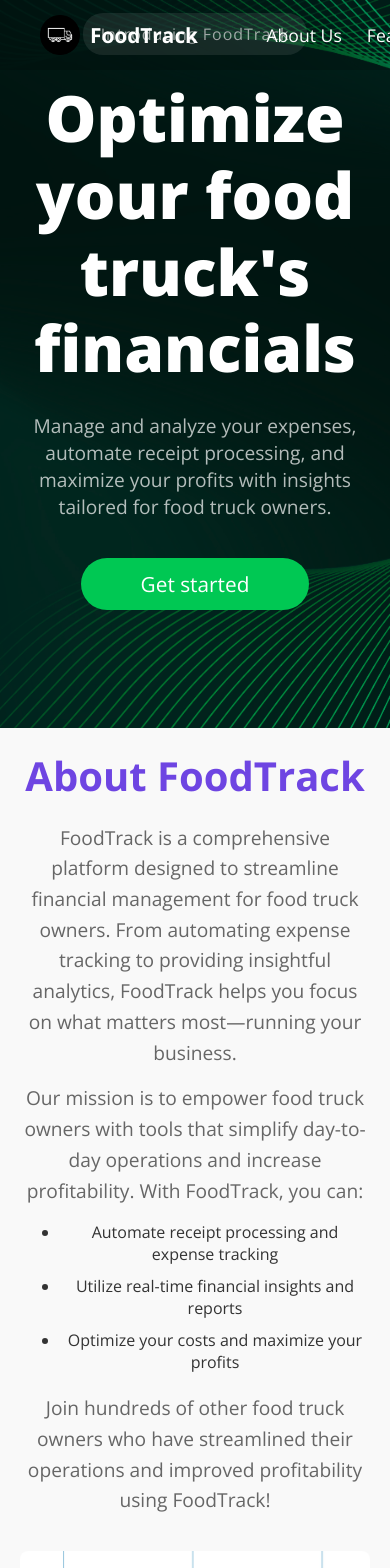
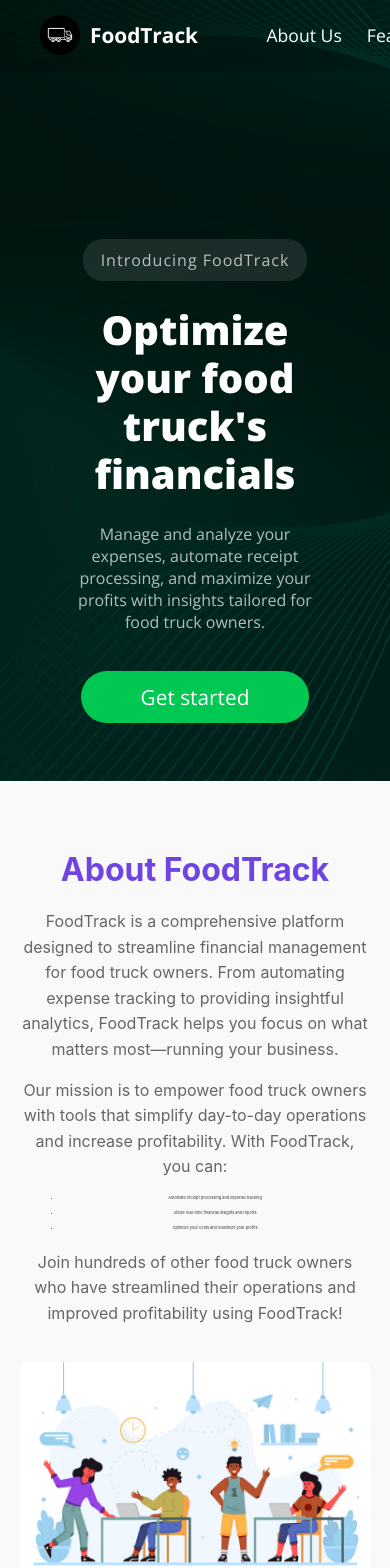
Before and after one commit to hsing127/FoodTruck-Financial-Platform, a React (Create React App) app in the folder FoodTruck Financial React WebApp/: page / in a window 390 px wide. Shown: the top 1568 px of the page. Built offline with nearby package versions, Linux system fonts and the light colour scheme.

Commit message:
landing page bug fixes
Fixed scrolling, fixed issue causing body to be affected across website. Fixed text sizing. Fixed padding issues.

```diff
--- a/FoodTruck Financial React WebApp/src/components/LandingPage.js
+++ b/FoodTruck Financial React WebApp/src/components/LandingPage.js
@@ -23,7 +23,7 @@ const LandingPage = () => {
         });
       },
       {
-        threshold: 0.2,
+        threshold: 0.02,
       }
     );
 
@@ -80,7 +80,6 @@ const LandingPage = () => {
         </nav>
 
         <main className="intro-section">
-          <p className="padding"></p>
           <p className="intro-badge" aria-describedby="badge-description">
             Introducing FoodTrack
           </p>
--- a/FoodTruck Financial React WebApp/src/components/LoginPage.js
+++ b/FoodTruck Financial React WebApp/src/components/LoginPage.js
@@ -3,6 +3,7 @@ import '../styles/LoginStyles.css';
 
 const LoginPage = () => {
     return (
+        <div className="LoginBody">
             <div className="login-container">
                 <div className="login-box">
                     <h2>Login</h2>
@@ -33,6 +34,7 @@ const LoginPage = () => {
                     </form>
                 </div>
             </div>
+        </div>
     );
 };
 
--- a/FoodTruck Financial React WebApp/src/components/SignupPage.js
+++ b/FoodTruck Financial React WebApp/src/components/SignupPage.js
@@ -3,6 +3,7 @@ import '../styles/LoginStyles.css';
 
 const SignupPage = () => {
     return (
+        <div className="LoginBody">
             <div className="login-container">
                 <div className="login-box">
                     <h2 className="signup-h2">Sign Up</h2>
@@ -27,6 +28,7 @@ const SignupPage = () => {
                     </form>
                 </div>
             </div>
+        </div>
     );
 };
 
--- a/FoodTruck Financial React WebApp/src/styles/LandingPage.css
+++ b/FoodTruck Financial React WebApp/src/styles/LandingPage.css
@@ -20,18 +20,24 @@
   --transition: opacity var(--transition-duration) ease, transform var(--transition-duration) ease;
 }
 
+html,
+body {
+  overflow-x: hidden;
+  overflow-y: auto;
+}
+
 .about-section {
+  padding-top: 20px;
   display: flex;
   align-items: center;
   justify-content: center;
   background-color: #f9f9f9;
-  padding: 20px 20px;
   color: #333;
   min-height: 100vh;
   text-align: left;
   opacity: 0;
-  transform: translateY(30px);
   transition: var(--transition);
+  overflow-y: hidden;
 }
 
 .about-section.visible {
@@ -43,11 +49,13 @@
   display: flex;
   align-items: center;
   justify-content: space-between;
-  max-width: 1400px;
-  width: 100%;
+  max-width: 100%;
+  width: 90vw;
+  flex-wrap: wrap;
 }
 
-.about-text, .about-image {
+.about-text,
+.about-image {
   opacity: 0;
   transform: translateY(30px);
   transition: var(--transition);
@@ -61,17 +69,18 @@
 
 .about-text {
   flex: 1;
-  padding-right: 40px;
+  padding-right: 4vw;
 }
 
 .about-text h2 {
-  font-size: 2.5rem;
+  padding-top: 20px;
+  font-size: 1.8vw;
   color: var(--primary-purple);
   margin-bottom: 20px;
 }
 
 .about-text p {
-  font-size: 1.2rem;
+  font-size: 1vw;
   line-height: 1.6;
   margin-bottom: 15px;
   color: #666;
@@ -86,20 +95,20 @@
 
 .about-text ul li {
   margin-bottom: 10px;
+  font-size: 1vw;
 }
 
 .about-image {
-  flex: 1.4;
+  flex: 1.2;
   text-align: center;
   display: flex;
   justify-content: center;
   align-items: center;
-  margin-top: 100px;
+  margin-top: 20px;
 }
 
 .about-image img {
   width: 100%;
-  max-width: 1000px;
   border-radius: 8px;
   opacity: 0;
   transform: scale(0.9);
@@ -164,7 +173,9 @@
 
 .intro-section {
   max-width: 800px;
-  margin: auto;
+  margin: 20vh auto auto auto;
+  padding: 60px;
+  overflow-y: hidden;
 }
 
 .landing-container {
@@ -172,12 +183,20 @@
   display: flex;
   justify-content: center;
   align-items: center;
-  height: 200vh;
+  height: 100vh;
   width: 100vw;
   text-align: center;
   color: #fff;
-  padding: 20px;
+  padding-top: 20px;
   font-family: 'Open Sans', sans-serif;
+  overflow-y: hidden;
+  overflow: hidden;
+  background: linear-gradient(rgba(0, 0, 0, 0.7),
+            rgba(0, 0, 0, 0.7)),
+        url('../assets/websiteBackground.jpg');
+        background-size: cover;
+  background-position: center;
+  background-repeat: no-repeat;
 }
 
 .logo-image {
@@ -211,7 +230,8 @@
   color: #fff;
 }
 
-.nav-left, .nav-right {
+.nav-left,
+.nav-right {
   display: flex;
   align-items: center;
 }
@@ -237,7 +257,8 @@
   color: var(--primary-green);
 }
 
-.nav-login, .nav-signup {
+.nav-login,
+.nav-signup {
   color: #fff;
   font-size: var(--font-small);
   text-decoration: none;
@@ -259,10 +280,6 @@
   background-color: var(--primary-purple-hover);
 }
 
-.padding {
-  padding-top: 100vh;
-}
-
 .title {
   font-size: var(--font-large);
   font-weight: 800;
@@ -277,6 +294,7 @@
     opacity: 0;
     transform: translateY(30px);
   }
+
   100% {
     opacity: 1;
     transform: translateY(0);
@@ -297,3 +315,47 @@
     margin-top: 20px;
   }
 }
+
+@media (max-width: 900px) {
+  .about-content {
+    flex-direction: column;
+    text-align: center;
+    width: 100%;
+  }
+
+  .about-text {
+    padding-right: 0;
+    padding-left: 5vw;
+    padding-right: 5vw;
+  }
+
+  .about-image {
+    margin-top: 20px;
+  }
+
+  .about-text h2 {
+    font-size: 2rem;
+  }
+
+  .about-text p {
+    font-size: 1rem;
+  }
+
+  .about-image img {
+    max-width: 90vw;
+  }
+
+  .landing-container {
+    padding: 10px;
+    height: auto;
+    flex-direction: column;
+  }
+
+  .title {
+    font-size: 2.5rem;
+  }
+
+  .intro-description {
+    font-size: 1rem;
+  }
+}
--- a/FoodTruck Financial React WebApp/src/styles/LoginStyles.css
+++ b/FoodTruck Financial React WebApp/src/styles/LoginStyles.css
@@ -4,21 +4,22 @@
     padding: 0;
 }
 
-body {
+.LoginBody {
     align-items: center;
-    background: linear-gradient(
-      rgba(0, 0, 0, 0.7),
-      rgba(0, 0, 0, 0.7)
-    ),
-    url('../assets/websiteBackground.jpg');
+    background: linear-gradient(rgba(0, 0, 0, 0.7),
+            rgba(0, 0, 0, 0.7)),
+        url('../assets/websiteBackground.jpg');
     background-size: cover;
     background-attachment: fixed;
     background-position: center;
     display: flex;
     font-family: 'Open Sans', sans-serif;
-    height: 100vh;
     justify-content: center;
     background-blend-mode: overlay;
+    height: 100vh;
+    background-size: cover;
+    background-position: center;
+    background-repeat: no-repeat;
 }
 
 h2 {
@@ -73,8 +74,8 @@ h2 {
     transition: 0.3s ease-in-out;
 }
 
-.input-field input:focus + label,
-.input-field input:not(:placeholder-shown) + label {
+.input-field input:focus+label,
+.input-field input:not(:placeholder-shown)+label {
     color: #ff6f59;
     font-size: 0.85rem;
     top: -10px;
@@ -112,8 +113,8 @@ h2 {
     transition: 0.3s ease-in-out;
 }
 
-.input-field2 input:focus + label,
-.input-field2 input:not(:placeholder-shown) + label {
+.input-field2 input:focus+label,
+.input-field2 input:not(:placeholder-shown)+label {
     color: #ff6f59;
     font-size: 0.85rem;
     top: -2px;
@@ -128,8 +129,8 @@ h2 {
     justify-content: center;
     align-items: center;
     margin: auto;
-    max-width: 500px;
-    min-width: 410px;
+    max-width: 400px;
+    min-width: 400px;
     min-height: 580px;
     padding: 40px;
     width: 100%;
```
Lines whose indentation alone changed are shown as unchanged.
